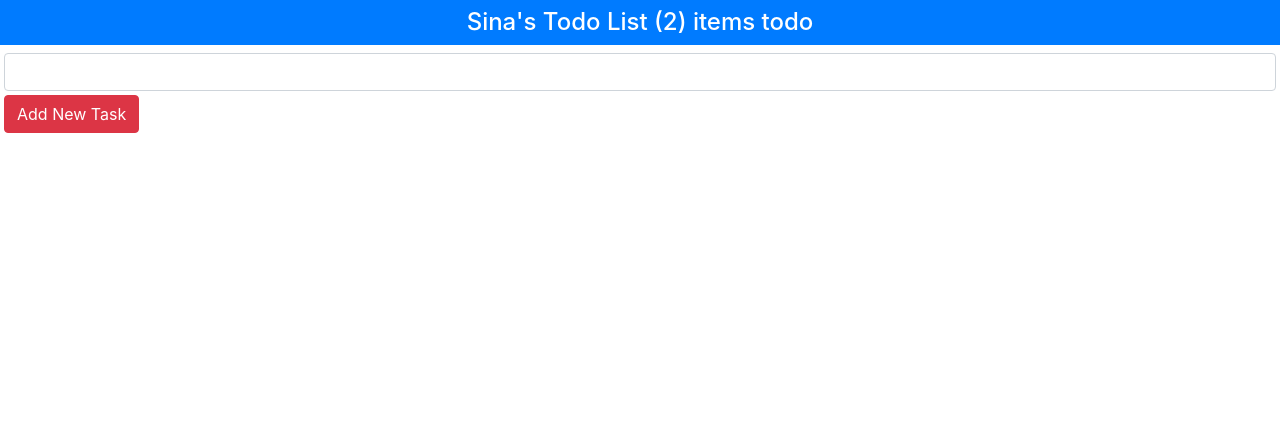
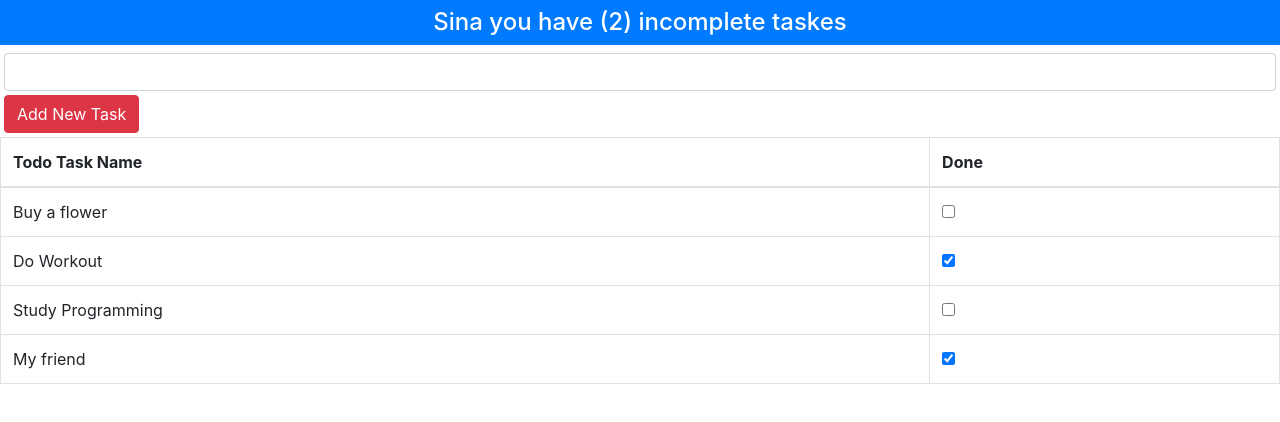
Before and after one commit to nssina/ReactApp, a React (Create React App) app in the folder demo1/: page / in a window 1280 px wide. Shown: the top 422 px of the page. Built offline with nearby package versions, Linux system fonts and the light colour scheme.

Commit message:
Added TodoBanner file

```diff
--- a/demo1/src/App.js
+++ b/demo1/src/App.js
@@ -44,11 +44,26 @@ export default class App extends Component {
       )
     }
 
+    toggleTodo = (todo) => this.setState({
+      todoItems : this.state.todoItems.map(
+        item => item.action === todo.action ? { ...item, done: !item.done} : item )
+      });
+
+      todoTableRows =() => this.state.todoItems.map(
+        item =>
+        <tr key={item.action}>
+          <td> {item.action} </td>
+          <td> <input type="checkbox" checked={item.done}
+                      onChange={ () => this.toggleTodo(item)}/>
+          </td>
+        </tr>
+      );
+
   render =() =>
     <div>
       <h4 className="bg-primary text-white text-center p-2">
-        { this.state.userName }'s Todo List
-        ({this.state.todoItems.filter(t=>!t.done).length}) items todo
+        { this.state.userName } you have
+        ({this.state.todoItems.filter(t=>!t.done).length}) incomplete taskes
       </h4>
 
       <div className="container-fludi">
@@ -62,6 +77,19 @@ export default class App extends Component {
                             Add New Task
                   </button>
         </div>
+
+        <table className="table table-strip table-bordered">
+          <thead>
+            <tr>
+              <th> Todo Task Name </th>
+              <th> Done </th>
+            </tr>
+          </thead>
+          <tbody>
+            {this.todoTableRows()}
+          </tbody>
+        </table>
+
       </div>
     </div>
   }
```
Also changed, not shown: demo1/src/TodoBanner.js (added, +12 -0 lines), demo1/src/TodoRow.js (added).
